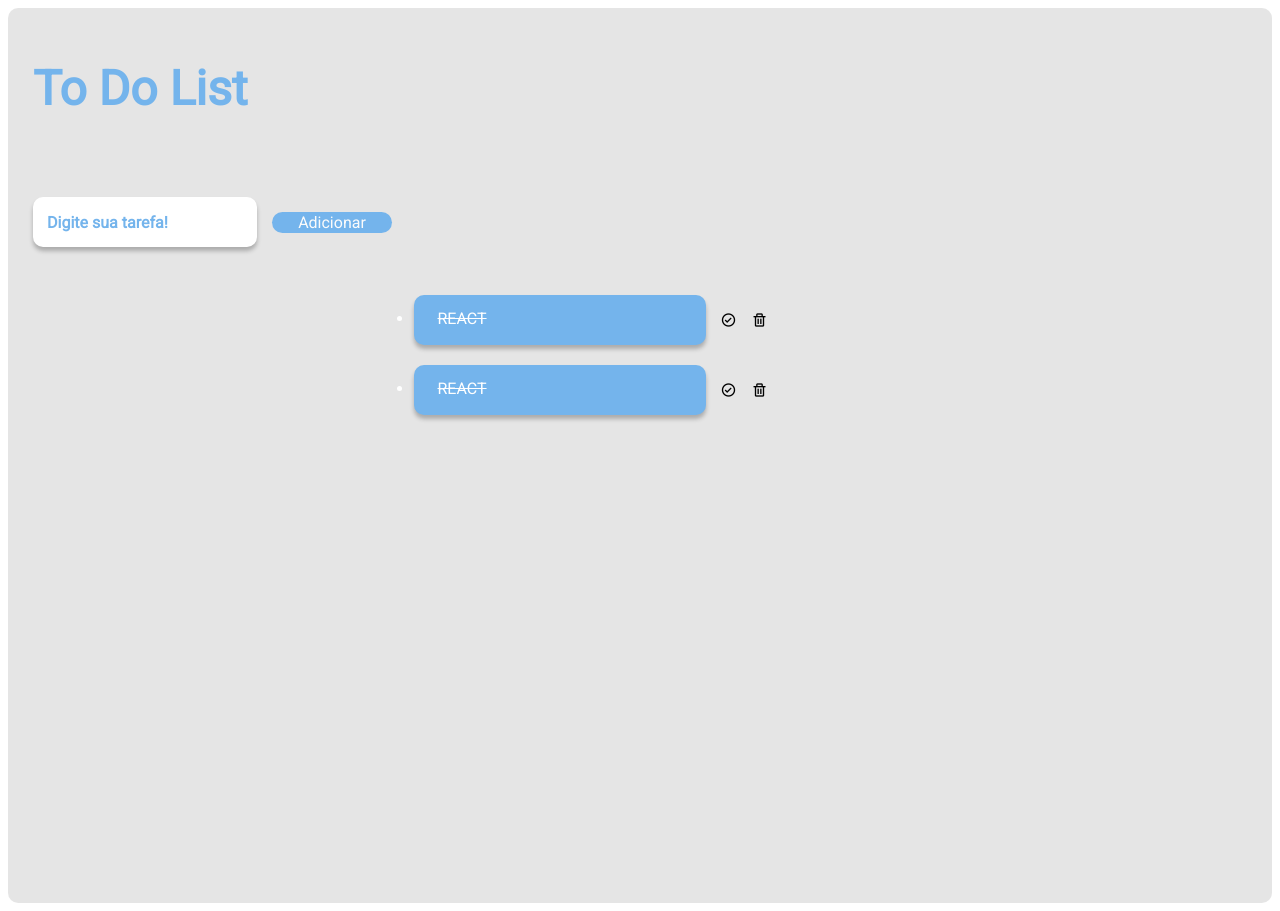
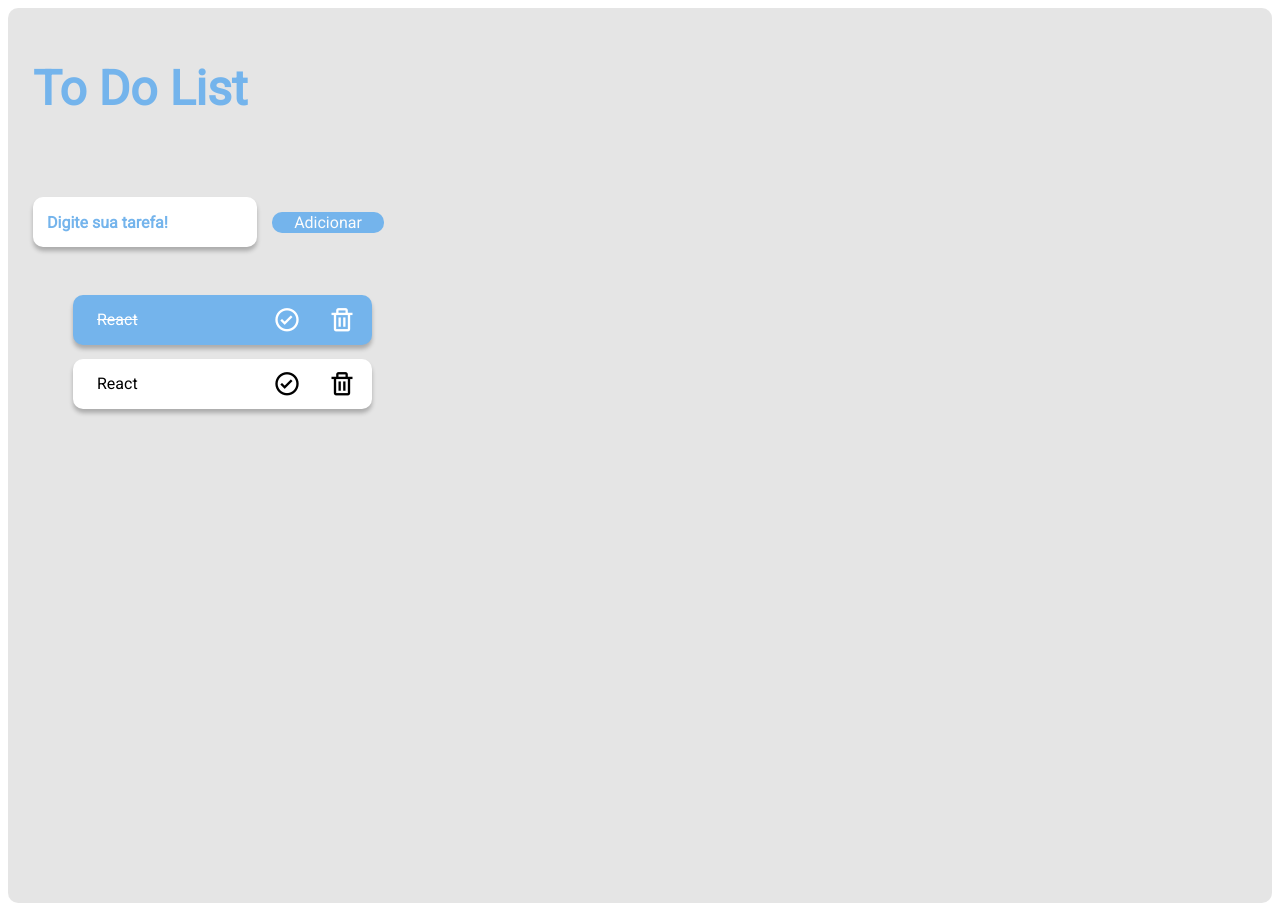
Before and after one commit to YasminSouzaL/infoalto, a React (Vite) app: page / in a window 1280 px wide. Built offline with nearby package versions, Linux system fonts and the light colour scheme.

Commit message:
começa o react

```diff
--- a/src/App.jsx
+++ b/src/App.jsx
@@ -1,36 +1,56 @@
 import { Container, Input, Button, Flex, Spacer, Item } from "./styles";
+/* Usar LocalStorage */
+import { useState } from "react";
 
 function App() {
+  const [tarefa,setTarefa] = useState("");
+  const [tarefas,setTarefas] = useState([{
+    id: 1,
+    tarefa: "Estudar React",
+    status: false
+
+  }]);
+
   return (
     <Container>
       <h1 className="title">
         To Do List
       </h1>
       <Spacer/>
-
       <Flex direction="row" justify="between">
         <Input placeholder="Digite sua tarefa!"/>
         <Button>Adicionar</Button>
       </Flex>
       <Spacer margin="16px"/>
       <ul>
-        <Flex direction="row">
-          <Item>REACT</Item>
+          <Item checked={true}>
+            <p>
+              React
+            </p>
             <Flex direction="row">
-              <i class='bx bx-check-circle' ></i>
-              <i class='bx bx-trash' ></i>
+              <button>
+                <i class="bx bx-check-circle"></i>
+              </button>
+              <button>
+                <i class="bx bx-trash"></i>
+              </button>
             </Flex>
+          </Item>
+          <Spacer margin="14px"/>
+          <Item>
+            <p>
+              React
+            </p>
+            <Flex direction="row">
+              <button>
+                <i class="bx bx-check-circle"></i>
+              </button>
+              <button>
+                <i class="bx bx-trash"></i>
+              </button>
+            </Flex>
+          </Item>
           <Spacer margin="12px"/>
-        </Flex>
-        <Spacer/>
-        <Flex direction="row">
-          <Item>REACT </Item>
-            <Flex direction="row">
-              <i class='bx bx-check-circle' ></i>
-              <i class='bx bx-trash' ></i>
-            </Flex>
-          <Spacer margin="12px"/>
-        </Flex>
       </ul>
     </Container>
   );
--- a/src/styles/index.js
+++ b/src/styles/index.js
@@ -70,30 +70,64 @@ export const Flex = styled.div `
 `;
 
 export const Button = styled.button`
-    width: 120px;
-    heigth: 200px;
+    width: 112px;
+    heigth: 50px;
     background: #74B4EC;
-    border-radius: 20px;
+    border-radius: 10px;
     border: none;
 
     font-weigth: 500;
     font-size: 16px;
-    line-heigth: 5px;
-    color: #FBFBFB
+    line-heigth: 24px;
+    color: #FBFBFB;
+    cursor: pointer;
+
+    &:houver{
+        opacity: 0.8;
+    }
+    &:active{
+        opacity: 0.6;
+    }
+
 `;
 
 export const Item = styled.li`
     padding: 12px 10px 12px 24px;
-    width: 292px;
+    width: 299px;
     height: 50px;
-    background: #74B4EC;
+    background: ${(props) => (props.checked ? "#74B4EC" : "#FFFFFF")};
     mix-blend-mode: normal;
     box-shadow: 0px 4px 4px rgba(0, 0, 0, 0.25);
     border-radius: 10px;
+    list-style: none;
+    display: flex;
+    align-items: center;
+    justify-content: space-between;
 
-    font-weight: 400;
-    font-size: 16px;
-    line-height: 24px;
-    text-decoration-line: line-through;
-    color: #FFFFFF;
+    p{
+        font-weight: 500;
+        font-size: 16px;
+        line-height: 24px;
+        text-decoration-line: ${(props) => (props.checked ? "Line-through" : "")};
+        color: ${(props) => (props.checked ? "#ffffff" : "#000000")};
+    }
+
+    button{
+        background: transparent;
+        border: none;
+        cursor: pointer;
+
+        &:houver{
+            opacity: 0.8;
+        }
+        &:active{
+            opacity: 0.6;
+        }
+    }
+
+    i{
+        font-size: 28px;
+        color: ${(props) => (props.checked ? "#ffffff" : "#000000")};
+    }
+
 `;
```
